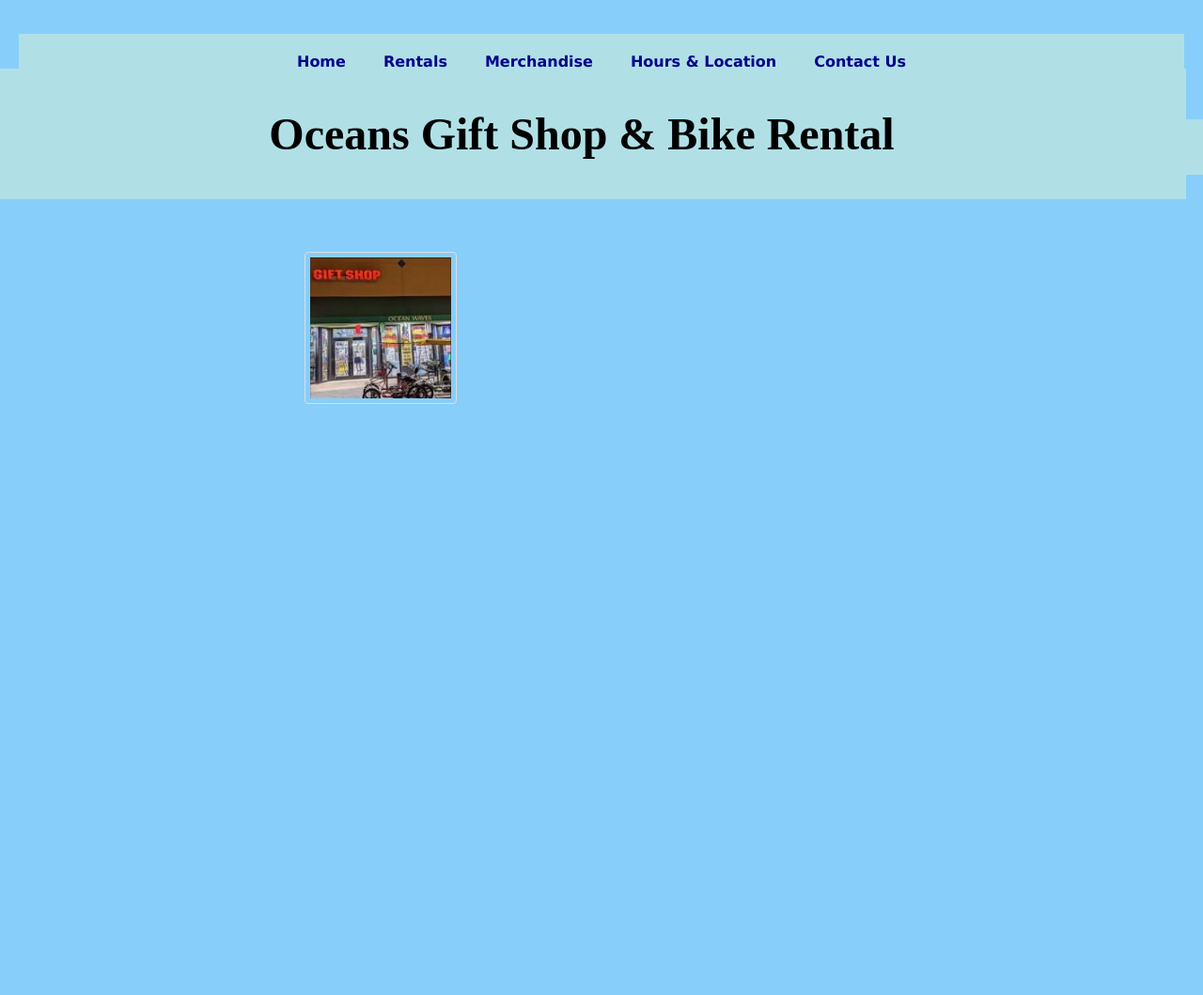
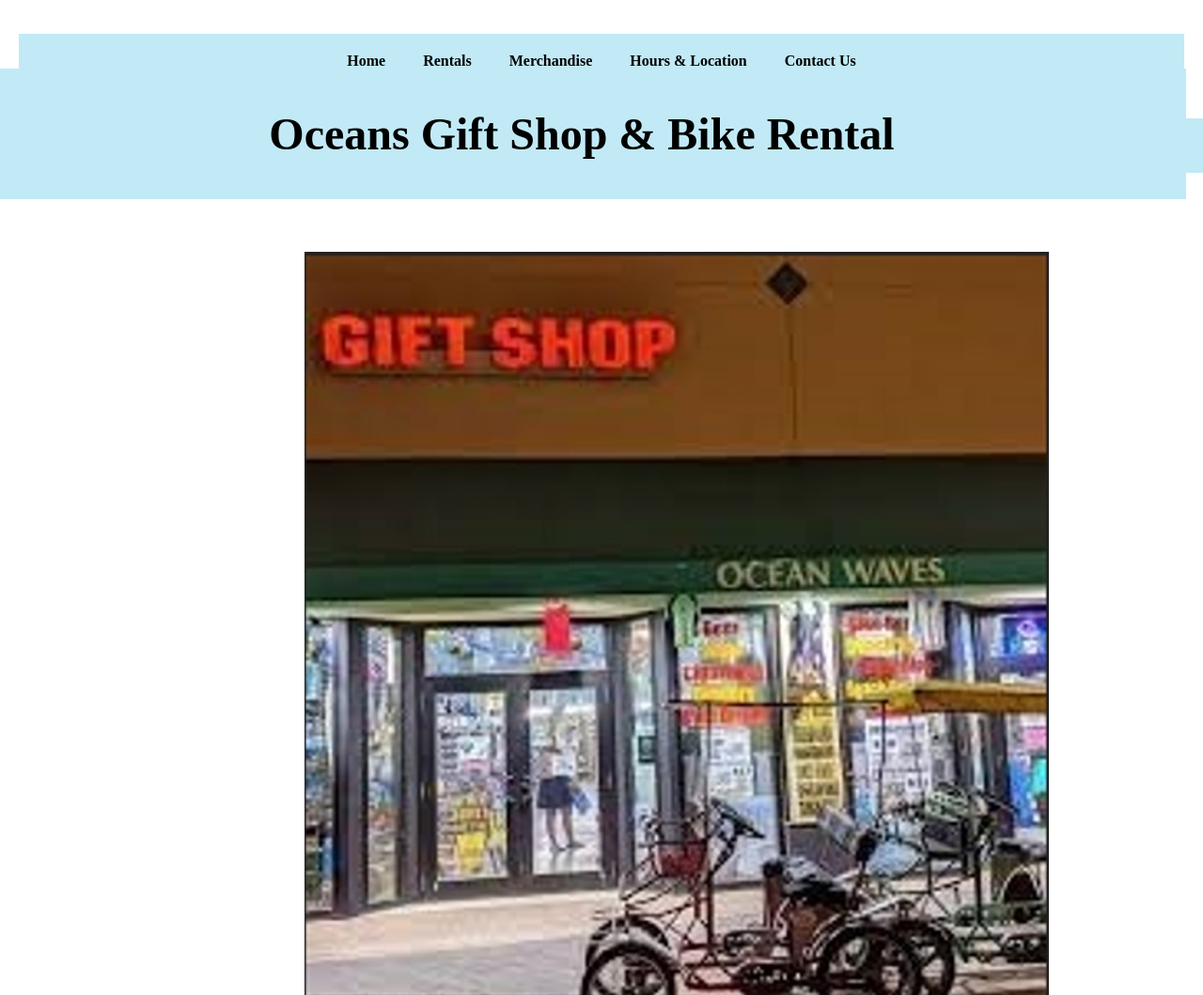
Before and after one commit to jengar8694/oceans_gift, a React app: page / in a window 1280 px wide. Shown: the whole page at 94% size. Before the commit the page ends 958 px from the top, so only its background shows below. Built offline with nearby package versions, Linux system fonts and the light colour scheme.

Commit message:
update colors

```diff
--- a/src/index.css
+++ b/src/index.css
@@ -1,11 +1,16 @@
+:root {
+    --blue-gradient: linear-gradient(313.6deg, #12BBF0 41.5%, rgba(25, 188, 239, 0.47) 50%);
+    --box-color: #C1EAF6;
+    --text-color: #000000;
+}
 body {
-    background-color:lightskyblue;
+    background-color: var(blue-gradient);
     padding: 20px;
     margin: 0;
 }
 h2,h3,p,th,td,ul, li label, input{
-    font-family: 'Lucida Sans', 'Lucida Sans Regular', 'Lucida Grande', 'Lucida Sans Unicode', Geneva, Verdana, sans-serif ;
-    color:darkblue;
+    font-family: 'Radley' serif;
+    color:var(--text-color);
 }
 h3{
     font-style: italic;
@@ -15,13 +20,13 @@ h1 {
     top: 41px;
     left: calc(50% - 643px - 21px);
     font-size: 48px;
-    font-family: Rock Salt;
+    font-family: 'Rock Salt' , cursive;
     display: flex;
     align-items: center;
     justify-content: center;
     width: 1286px;
     height: 139px;
-    background-color: powderblue;
+    background-color: var(--box-color);
 }
 
 ul.header li{
@@ -30,7 +35,7 @@ ul.header li{
     margin: 0;
 }
 ul.header {
-    background-color: powderblue;
+    background-color: var(--box-color);
     padding: 0;
     text-align: center;
     display:inline-block;
@@ -38,14 +43,14 @@ ul.header {
     justify-content: center;
 }
 ul.header li a{
-    color: darkblue;
+    color: var(--text-color);
     font-weight: bold;
     text-decoration: none;
     padding: 20px;
     display: inline-block;
 }
 .content h2 {
-    background-color: powderblue;
+    background-color: var(--blue-gradient);
     padding: 20px;
     display: inline-block;
     text-align: center;
@@ -53,18 +58,13 @@ ul.header li a{
     margin-left: 25%;
 }
 .content p {
-    background-color: powderblue;
+    background-color: var(--box-color);
     padding: 20px;
     text-align: center;
     width: 100%;
     font-weight: bold;
 }
-.content img {
-    border: 1px solid #ddd;
-    border-radius: 4px;
-    padding: 5px;
-    width: 150px;
-}
+
 ul.footer li{
     display: inline;
     list-style-type: none;
@@ -72,7 +72,7 @@ ul.footer li{
     padding: 30px;
 }
 ul.footer {
-    background-color: powderblue;
+    background-color: var(--box-color);
     padding: 20px;
     text-align: center;
     display:inline-block;
```
